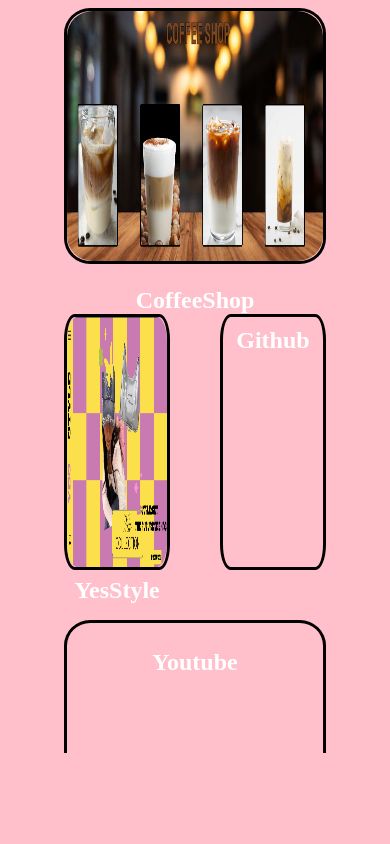
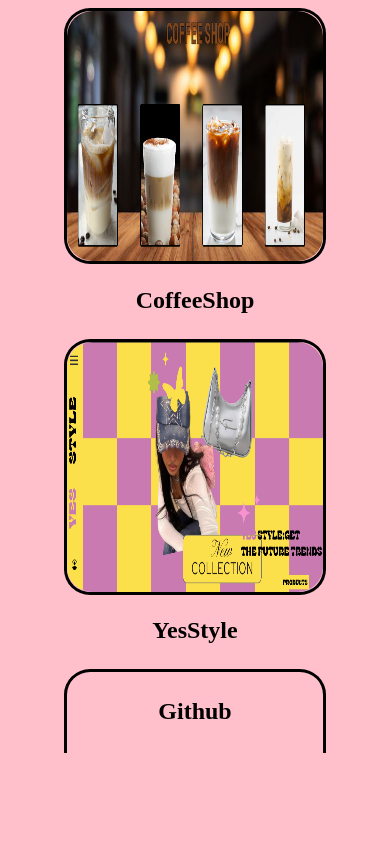
Before and after one commit to Yowjin/Testing-responsive, a plain HTML site: page index.html in a window 390 px wide. Drawn offline with Linux system fonts and the light colour scheme.

Commit message:
Add files via upload

```diff
--- a/Styles/styles.css
+++ b/Styles/styles.css
@@ -41,33 +41,59 @@
     margin-top: 20%;
 }
 
+@media (max-width: 395px) {
+    .Container {
+        flex-direction: column;
+        flex-wrap: wrap;
+        height: 50%;
+        width: 100%;
+    }
+    .project {
+        flex-direction: column;
+        height: 90%;
+        width: 100%;
+    }
+    .project:hover{
+        flex: 3.1rem;
+        background-color: rgba(207, 207, 207);
+    }
+}
 
 @media (max-width: 375px) {
     .Container {
         flex-direction: column;
         flex-wrap: wrap;
         height: 50%;
-        width: 10%;
+        width: 20%;
+        gap: 90px;
     }
-    .project{
+    .project {
         flex-direction: column;
         height: 90%;
         width: 50%;
     }
-
+    .project:hover{
+        flex: 3.1rem;
+        background-color: rgba(207, 207, 207);
+    }
 }
 
 @media (max-width: 425px) {
     .Container {
-        flex-direction: row; /* Display in one straight line */
-        height: auto; /* Allow container height to adjust as needed */
-        width: 100%; /* Setting width to fill the available space */
-        overflow-x: auto; /* Add horizontal scrolling if necessary */
+        flex-direction: row;
+        height: auto;
+        width: 100%;
+        overflow-x: auto;
+        gap: 10% 40%;
     }
     .project {
-        flex-direction: row; /* Display in one straight line */
-        height: 90%; /* Adjust height as needed */
-        width: auto; /* Allow width to adjust as needed */
+        flex-direction: row;
+        height: 90%;
+        width: auto;
+    }
+    .project:hover{
+        flex: 3.1rem;
+        background-color: rgba(207, 207, 207);
     }
 }
 
@@ -85,8 +111,9 @@
         height: 90%;
         width: 50%;
     }
-    h2{
-        color: white;
+    .project:hover{
+        flex: 3.1rem;
+        background-color: rgba(207, 207, 207);
     }
 }
 
@@ -104,4 +131,8 @@
         height: 250px; /* Adjust height as needed */
         width: auto; /* Reset width to auto to allow wrapping */
     }
+    .project:hover{
+        flex: 3.1rem;
+        background-color: rgba(207, 207, 207);
+    }
 }
```
